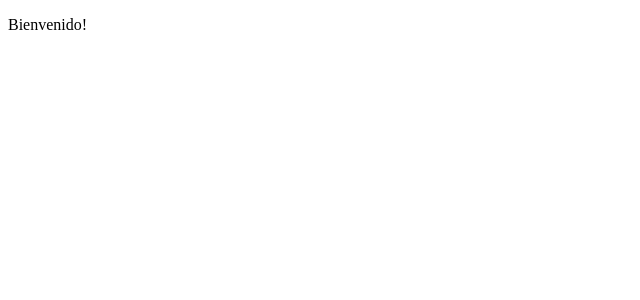
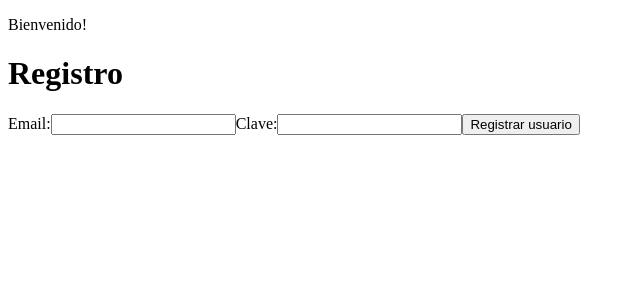
Before and after one commit to alexcl885/copadosCinema, a React (Vite) app: page /register in a window 1280 px wide. Before the commit this address had no page. Shown: the top 300 px of the page, without its empty margins (0-640 px from the left). Built offline with nearby package versions, Linux system fonts and the light colour scheme.

Commit message:
configuration router

```diff
--- a/src/AppRouter.jsx
+++ b/src/AppRouter.jsx
@@ -1,6 +1,13 @@
 import { BrowserRouter, Route, Routes } from "react-router-dom";
 import { AuthProvider } from "./context/AuthContext";
 import Login from "./components/Login/Login";
+import Register from "./components/Register/Register";
+import Layout from "./components/Layout/Layout";
+import HomePage from "./pages/HomePage";
+
+import ListMoviesPage from "./pages/ListMoviesPage";
+
+
 
 const AppRouter = () => {
     return (
@@ -10,6 +17,12 @@ const AppRouter = () => {
                 <BrowserRouter>
                     <Routes>
                         <Route path="/" element={<Login/>} />
+                        <Route path="/register" element={<Register />} />
+                        <Route path="/home" element={<Layout />}>
+                            <Route index element={<HomePage/>}/>
+                            <Route path="/home/movies" element={<ListMoviesPage/>}/>
+                        </Route>
+
 
                     </Routes>
                 </BrowserRouter>
--- a/src/components/Header/Header.jsx
+++ b/src/components/Header/Header.jsx
@@ -8,7 +8,7 @@ const Header = () => {
             </div>
             <nav className="header-nav-menu">
                 <ul>
-                    <li><a href="http://localhost:5173/">Inicio</a></li>
+                    <li><a href="/home">Inicio</a></li>
                     <li><a href="#">Películas</a></li>
                     <li><a href="#">Categorías</a></li>
                     <li><a href="https://github.com/alexcl885/copadosCinema">Repositorio</a></li>
--- /dev/null
+++ b/src/components/Layout/Layout.jsx
@@ -0,0 +1,15 @@
+import { Outlet } from 'react-router-dom';
+import Header from '../Header/Header'
+import Footer from '../Footer/Footer';
+
+const Layout = () => {
+    return (
+        <div>
+            <Header></Header>
+            <Outlet></Outlet>
+            <Footer></Footer>
+        </div>
+     );
+}
+
+export default Layout;
--- /dev/null
+++ b/src/components/Register/Register.jsx
@@ -0,0 +1,34 @@
+import { useContext, useRef } from "react";
+import { useNavigate } from "react-router-dom";
+import { AuthContext } from "../../context/AuthContext";
+
+const Register = () => {
+
+    const {register} = useContext(AuthContext);
+    const email = useRef();
+    const password = useRef();
+    const navigate = useNavigate();
+
+    const handleSubmit = async (event) => {
+        event.preventDefault();
+        if (email.current.value && password.current.value) {
+            const response = await register(email.current.value, password.current.value);
+            if (!response.error) {
+                navigate('/');
+            }
+        }
+    }
+
+    return (
+        <>
+            <h1>Registro</h1>
+            <form onSubmit={handleSubmit}>
+                Email:<input type="text" ref={email} />
+                Clave:<input type="password" ref={password} />
+                <button>Registrar usuario</button>
+            </form>
+        </>
+    );
+}
+
+export default Register;
--- a/src/pages/HomePage.jsx
+++ b/src/pages/HomePage.jsx
@@ -1,7 +1,9 @@
+import Home from "../components/Home/Home";
+
 const HomePage = () => {
     return (
         <>
-            <HomePage/>
+            <Home/>
         </>
       );
 }
--- a/src/pages/ListMoviesPage.jsx
+++ b/src/pages/ListMoviesPage.jsx
@@ -4,7 +4,7 @@ const ListMoviesPage = () => {
     return (
         <>
             {/**list of movies */}
-            <ListMovies/>
+            <ListMovies movies={movies} deleteMovie={deleteMovie}/>
         </>
      );
 }
```
Also changed, not shown: 2 other files (tests, documents, lock files or other folders).
